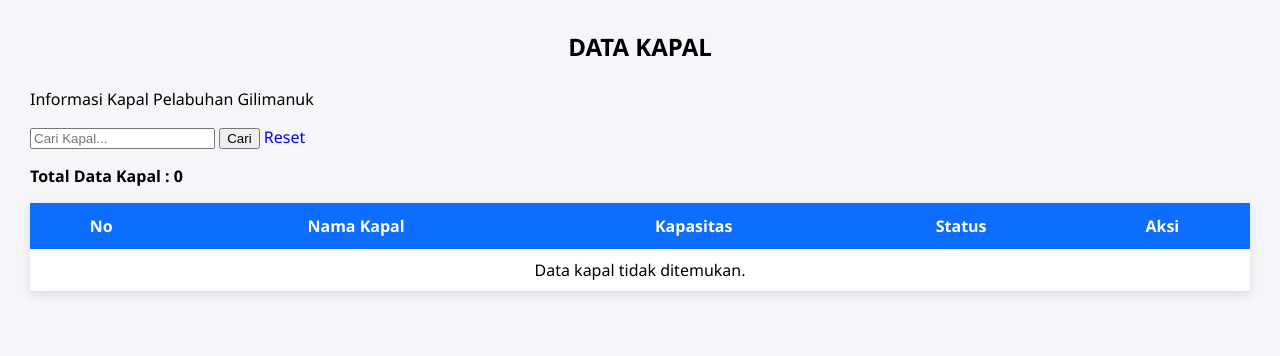
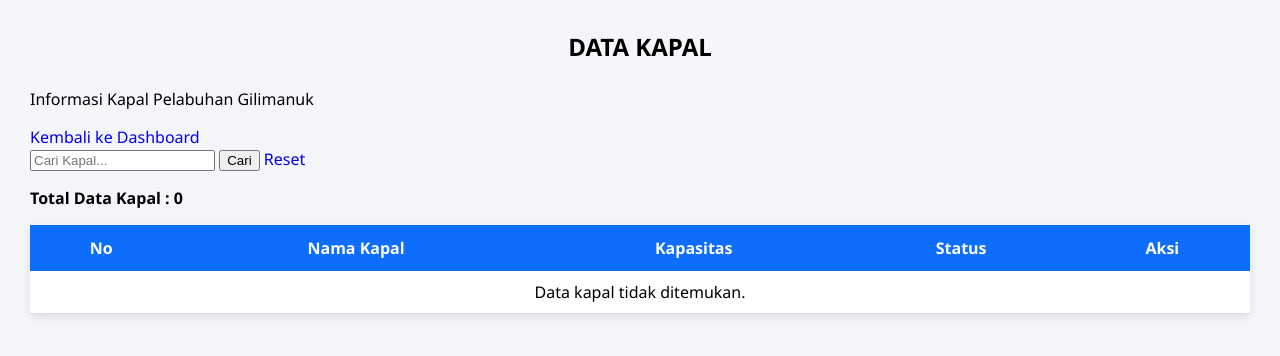
Before and after one commit to denissaputri1234-stack/Pelabuhan, a PHP site: page /admin/kapal/index.php in a window 1280 px wide. Shown: the top 356 px of the page. Run offline with PHP 8.4, Linux system fonts and the light colour scheme; data that the repository does not hold is empty.

Commit message:
update kode

```diff
--- a/admin/kapal/index.php
+++ b/admin/kapal/index.php
@@ -37,8 +37,17 @@ $total_kapal = mysqli_num_rows($data);
     <div class="header">
 
         <div>
+
             <h2>DATA KAPAL</h2>
-            <p>Informasi Kapal Pelabuhan Gilimanuk</p>
+
+            <p>
+                Informasi Kapal Pelabuhan Gilimanuk
+            </p>
+
+            <a href="../dashboard.php">
+                Kembali ke Dashboard
+            </a>
+
         </div>
 
         <form method="GET">
@@ -99,9 +108,11 @@ $total_kapal = mysqli_num_rows($data);
                 </td>
 
                 <td>
+
                     <a href="detail.php?id=<?= $row['id_kapal']; ?>">
                         Detail
                     </a>
+
                 </td>
 
             </tr>
```
